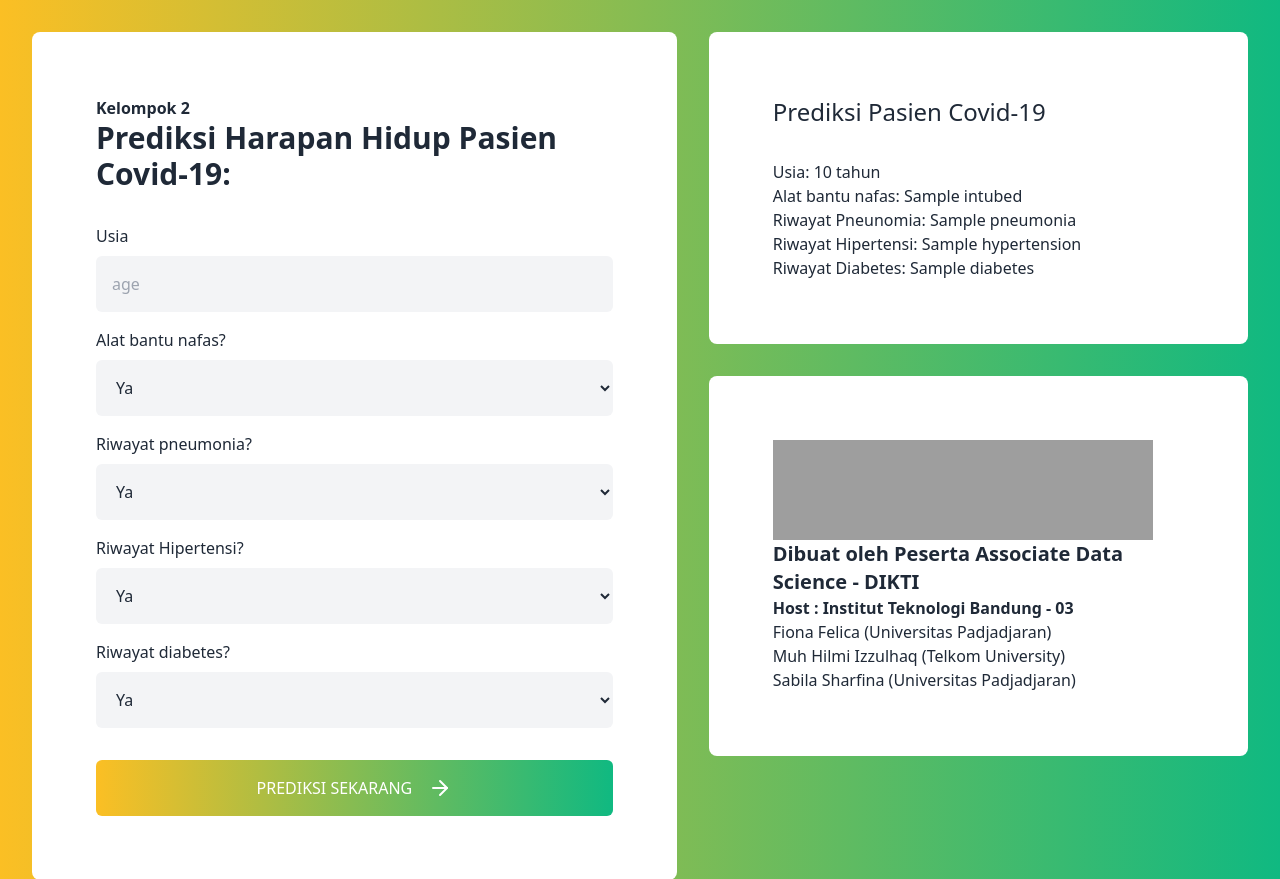
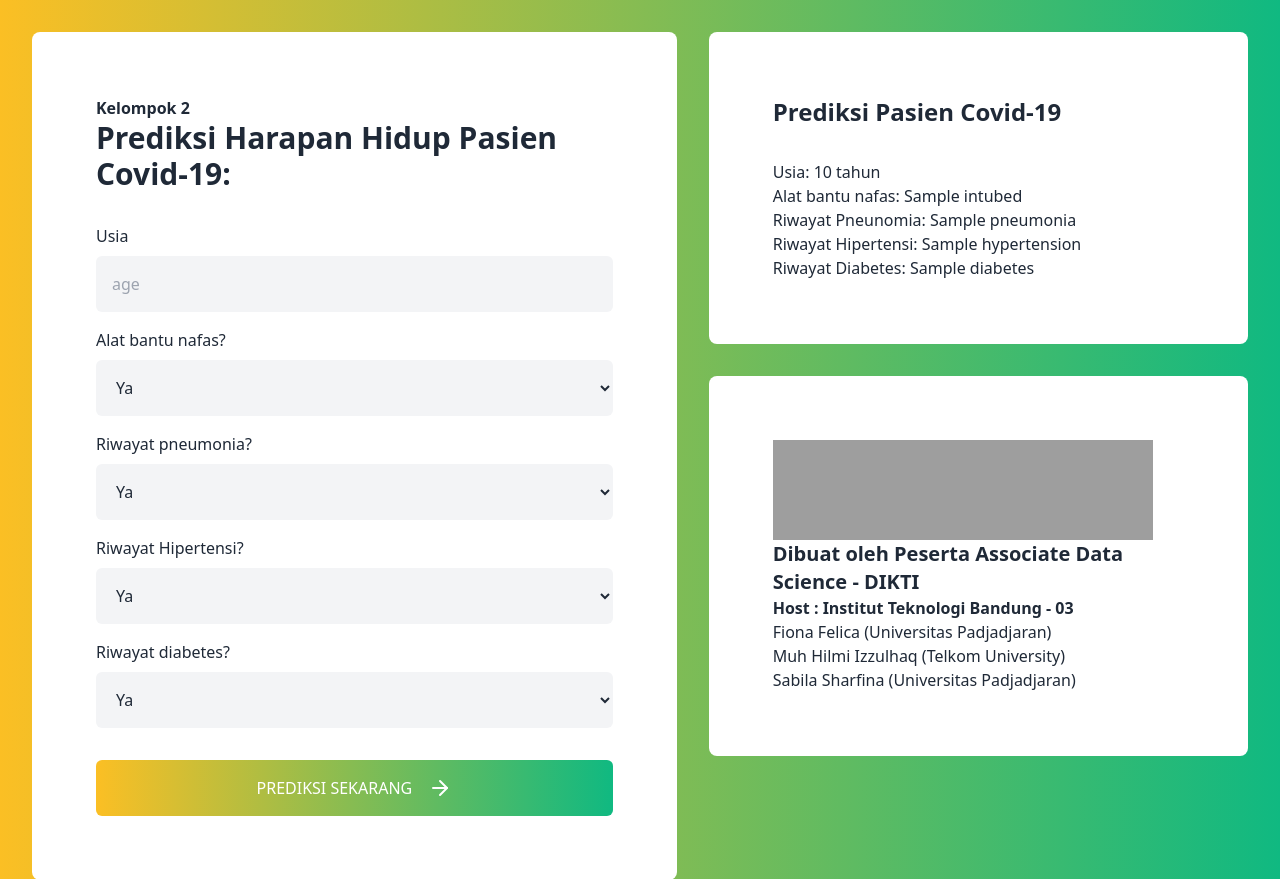
Before and after one commit to muh-hilmi/dts-covid-prediction, a Flask app: template templates/index.html in a window 1280 px wide. Shown: the top 879 px of the page. Run offline with Flask 2, Linux system fonts and the light colour scheme; the template is opened without the code that fills it: most values are stand-ins (such as "Sample title", 1, 10 or a date in 2020); parts of the project's set-up code (start-up, migrations or seed data) failed here and were passed over; grey boxes are pictures that could not be loaded.

Commit message:
Update index.html

```diff
--- a/templates/index.html
+++ b/templates/index.html
@@ -8,7 +8,7 @@
             href="https://unpkg.com/tailwindcss@^2/dist/tailwind.min.css"
             rel="stylesheet"
         />
-	<link rel="icon" href="../static/image/logo-dikti.png" type="image/png">
+	<link rel="icon" href="../statics/images/logo-dikti.png" type="image/png">
         <title>Aplikasi Prediksi Pasien Covid-19</title>
     </head>
     <style>
@@ -129,7 +129,7 @@
         </main>
         <section class="mt-8 h-full flex-auto rounded-lg md:mt-0 md:ml-8">
             <div class="bg-white p-16 rounded-lg">
-                <h1 class="text-2xl mb-8">
+                <h1 class="text-2xl font-bold mb-8">
                     Prediksi Pasien Covid-19
                 </h1>
                 {% if (predict_covid) == 0 %}
```
